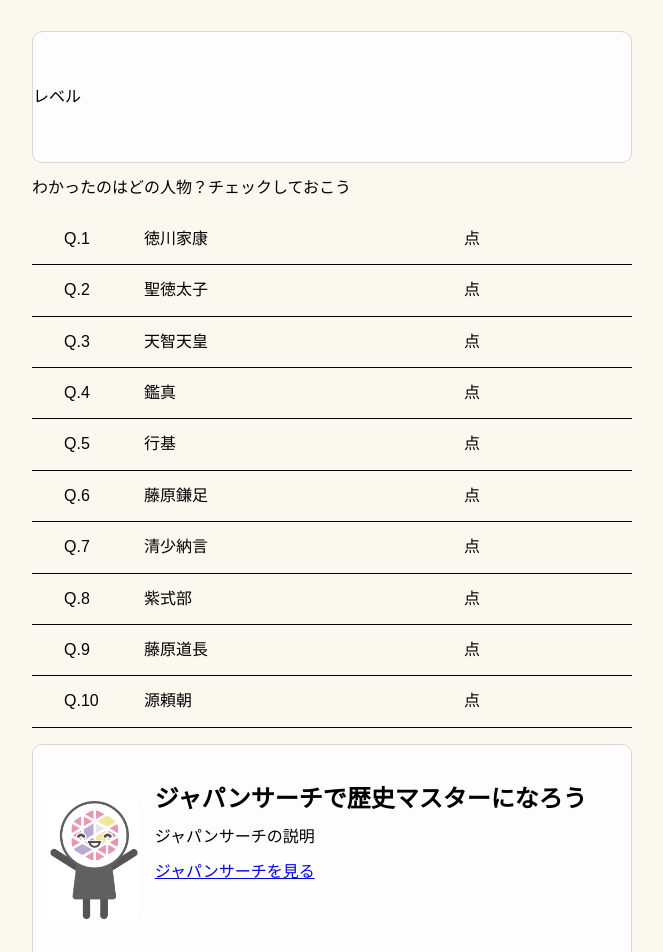
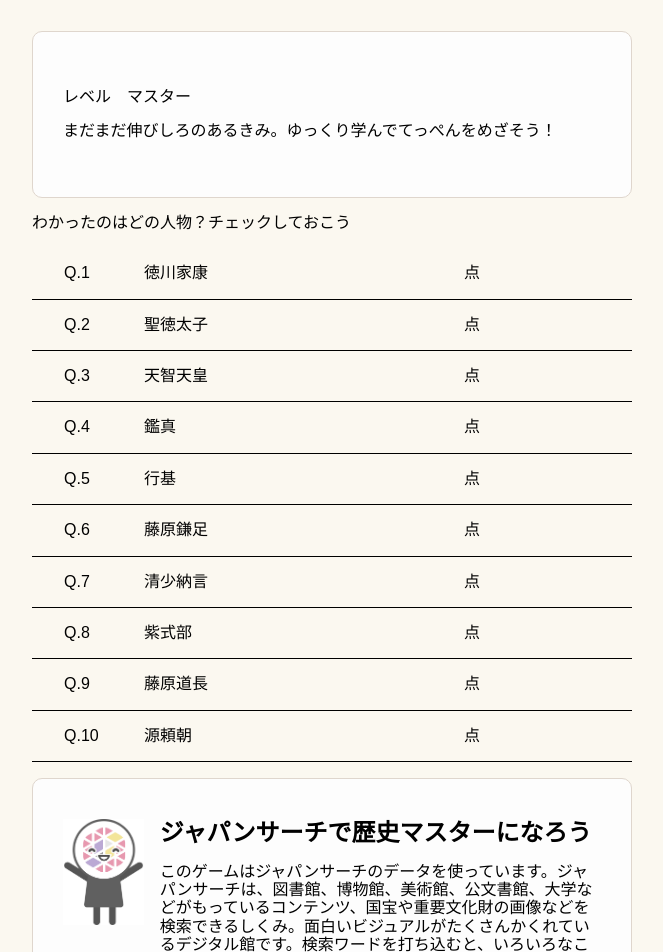
Before and after one commit to sasakiy84/ndl-hackathon-2023, a Vue app: page /score in a window 1280 px wide. Shown: the part 100-1052 px from the top of the page, without its empty margins (308-971 px from the left). Built offline with nearby package versions, Linux system fonts and the light colour scheme; a web font is replaced by a local one.

Commit message:
add scoreclass component and jpsdescription component

```diff
--- /dev/null
+++ b/src/components/JpsDescriptionContainer.vue
@@ -0,0 +1,40 @@
+<script setup>
+
+</script>
+
+<template>
+  <div class="paragraph-container">
+    <div class="paragraph-wrapper flexbox">
+      <img src="../assets/japansearch.gif" class="jps-gif">
+      <article class="explain-jps">
+        <h2>ジャパンサーチで歴史マスターになろう</h2>
+        <p>このゲームはジャパンサーチのデータを使っています。ジャパンサーチは、図書館、博物館、美術館、公文書館、大学などがもっているコンテンツ、国宝や重要文化財の画像などを検索できるしくみ。面白いビジュアルがたくさんかくれているデジタル館です。検索ワードを打ち込むと、いろいろなことを調べられます。きっと見たことのある画像があるはず！</p>
+        <a href="https://jpsearch.go.jp/" target="_blank">ジャパンサーチを見る</a>
+      </article>
+    </div>
+  </div>
+</template>
+
+<style scoped>
+  .paragraph-container {
+    background: #fdfdfd;
+    border: 1px solid #dfd6cd;
+    border-radius: 10px;
+    padding: 40px 0;
+  }
+
+  .paragraph-wrapper {
+    width: 90%;
+    margin: 0 auto;
+  }
+
+  .flexbox {
+    display: flex;
+  }
+
+  .jps-gif {
+    width: 15%;
+    height: 50%;
+    margin-right: 1rem;
+  }
+</style>
--- /dev/null
+++ b/src/components/ScoreclassContainer.vue
@@ -0,0 +1,74 @@
+<script setup>
+  import { useQuestionStore } from "../stores/question";
+
+  const questionStore = useQuestionStore();
+  const totalScore = questionStore.totalScore;
+
+  const scoreclasses = [
+    {
+      grade: 1,
+      className: 'プラチナマスター',
+      description: 'すばらしい！　知識は宝物。どんどんふやそう'
+    },
+    {
+      grade: 2,
+      className: 'ゴールドマスター',
+      description: 'すごい！　好きな人物がいたら、とことん調べてみよう'
+    },
+    {
+      grade: 3,
+      className: 'シルバーマスター',
+      description: '知識は十分。あと少し学ぶとすぐにゴールドに昇格だ！'
+    },
+    {
+      grade: 4,
+      className: 'ブロンズマスター',
+      description: 'おしい！　歴史の教科書を見たら、もっとわかるかも'
+    },
+    {
+      grade: 5,
+      className: 'マスター',
+      description: 'まだまだ伸びしろのあるきみ。ゆっくり学んでてっぺんをめざそう！'
+    }
+  ]
+
+  const getScoreclass = (score) => {
+    if (score <= 20) {
+      return scoreclasses.find(({grade}) => grade === 5)
+    } else if (score > 20 && score <= 40) {
+      return scoreclasses.find(({grade}) => grade === 4)
+    } else if (score > 40 && score <= 60) {
+      return scoreclasses.find(({grade}) => grade === 3)
+    } else if (score > 60 && score <= 80) {
+      return scoreclasses.find(({grade}) => grade === 2)
+    } else {
+      return  scoreclasses.find(({grade}) => grade === 1)
+    }
+  }
+
+  const scoreclass = getScoreclass(totalScore)
+
+  </script>
+
+  <template>
+    <div class="paragraph-container">
+      <div class="paragraph-wrapper">
+        <p>レベル　{{ scoreclass.className }}</p>
+        <p>{{ scoreclass.description }}</p>
+      </div>
+    </div>
+  </template>
+
+  <style scoped>
+    .paragraph-container {
+      background: #fdfdfd;
+      border: 1px solid #dfd6cd;
+      border-radius: 10px;
+      padding: 40px 0;
+    }
+
+    .paragraph-wrapper {
+      width: 90%;
+      margin: 0 auto;
+    }
+  </style>
--- a/src/views/ScoreView.vue
+++ b/src/views/ScoreView.vue
@@ -3,12 +3,11 @@ import { RouterLink } from "vue-router";
 import { ref } from "vue";
 import { useQuestionStore } from "../stores/question";
 import ScoreList from "../components/ScoreList.vue"
+import ScoreclassContainer from "../components/ScoreclassContainer.vue"
+import JpsDescriptionContainer from "../components/JpsDescriptionContainer.vue"
 
 const questionStore = useQuestionStore();
-const currentQuestionNumber = questionStore.currentQuestionNum;
-const totalQuestionNumber = questionStore.totalQuestionNum;
 const totalScore = questionStore.totalScore;
-const answer = questionStore.questionIds[currentQuestionNumber];
 
 </script>
 
@@ -18,21 +17,14 @@ const answer = questionStore.questionIds[currentQuestionNumber];
       <div class="total-score-wrapper">
         <h1 class="total-score-text">あなたの得点は{{ totalScore }}点です！</h1>
       </div>
-      <div class="user-inputs-container">
-        <p>レベル</p>
-      </div>
+      <ScoreclassContainer />
       <p>わかったのはどの人物？チェックしておこう</p>
       <ScoreList />
-      <div class="user-inputs-container flexbox">
-        <img src="../assets/japansearch.gif" class="jps-gif">
-        <article class="explain-jps">
-          <h2>ジャパンサーチで歴史マスターになろう</h2>
-          <p>ジャパンサーチの説明</p>
-          <a href="https://jpsearch.go.jp/" target="_blank">ジャパンサーチを見る</a>
-        </article>
+      <JpsDescriptionContainer />
+      <RouterLink to="/question?q=1" tag="button" class="show-answer-link">もう一回遊ぶ</RouterLink>
+      <div class="home-link">
+        <RouterLink to="/">トップページに戻る</RouterLink>
       </div>
-      <RouterLink to="/question?q=1" tag="button" class="show-answer-link">もう一回遊ぶ</RouterLink>
-      <RouterLink to="/">トップページに戻る</RouterLink>
     </main>
     <div style="text-align: center; margin-bottom: 15px">
       2023©Japan Search Hackathon Team-B
@@ -72,19 +64,6 @@ const answer = questionStore.questionIds[currentQuestionNumber];
     appearance: none;
   }
 
-  /* user input */
-  .user-inputs-container {
-    background: #fdfdfd;
-    border: 1px solid #dfd6cd;
-    border-radius: 10px;
-    padding: 40px 0;
-  }
-
-  .user-inputs-wrapper {
-    width: 400px;
-    margin: 0 auto;
-  }
-
   .show-answer-link {
     background: #3c436a;
     display: flex;
@@ -98,16 +77,6 @@ const answer = questionStore.questionIds[currentQuestionNumber];
     margin: 50px auto 0;
   }
 
-  .flexbox {
-    display: flex;
-  }
-
-  .jps-gif {
-    width: 15%;
-    height: 50%;
-    margin: 1rem;
-  }
-
   .total-score-wrapper {
     margin: 3rem auto;
   }
@@ -115,4 +84,8 @@ const answer = questionStore.questionIds[currentQuestionNumber];
   .total-score-text {
     text-align: center;
   }
+
+  .home-link {
+    margin-top: 3rem;
+  }
   </style>
```
